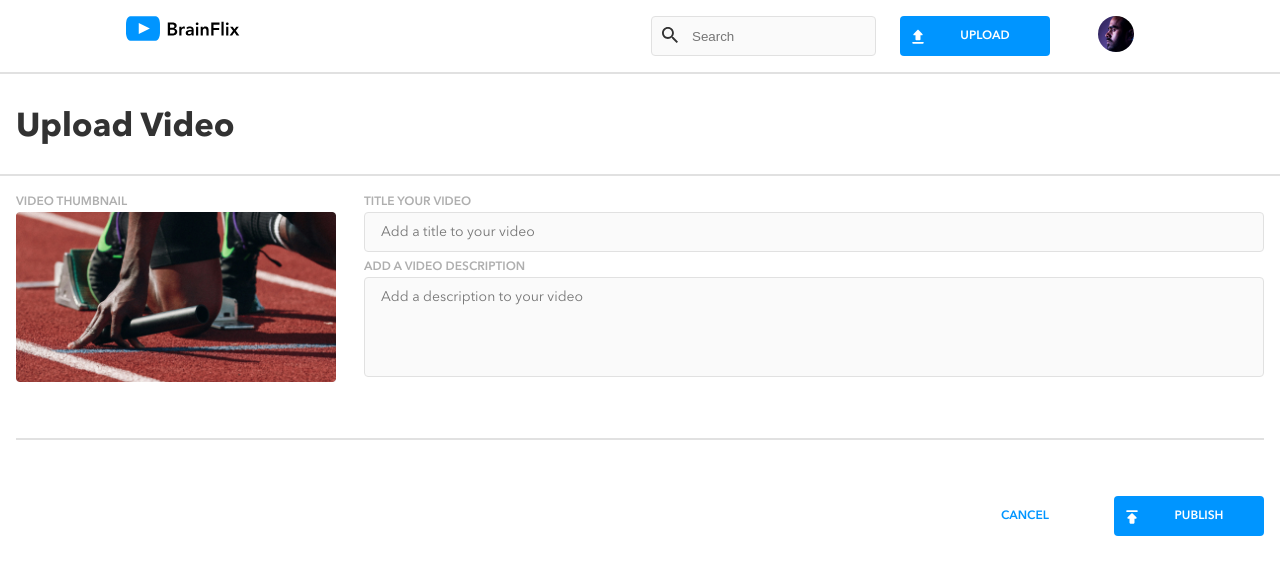
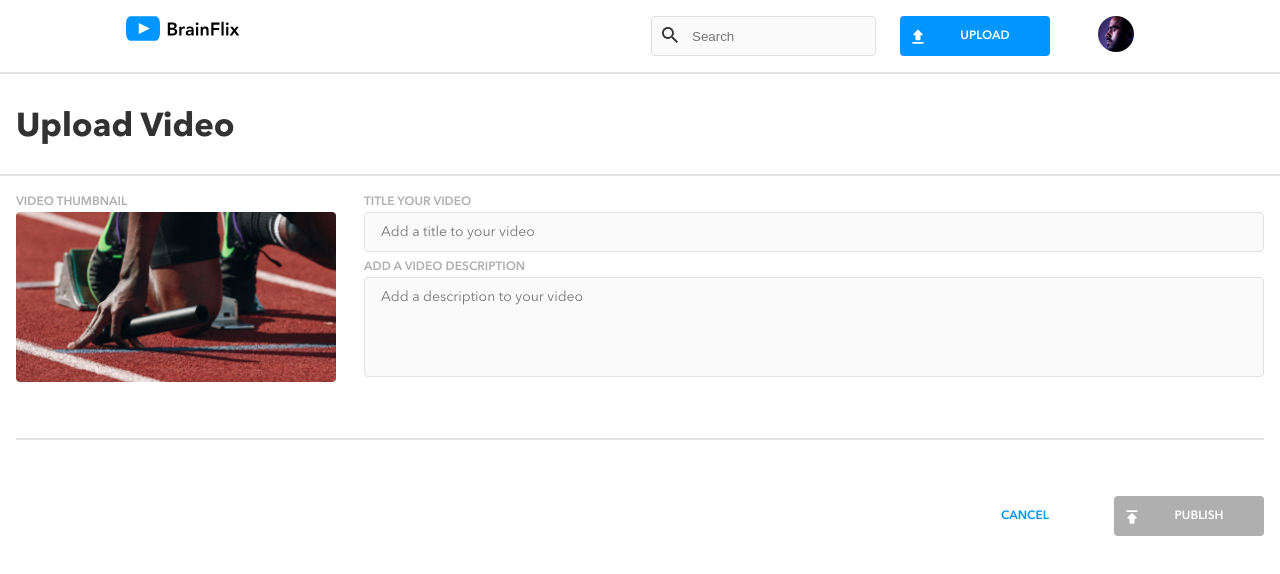
Before and after one commit to fansari-hub/farid-ansari-brainflix, a React (Create React App) app: page /upload in a window 1280 px wide. Shown: the top 574 px of the page. Built offline with nearby package versions, Linux system fonts and the light colour scheme.

Commit message:
implemented form validation for upload page

```diff
--- a/src/components/Button/Button.js
+++ b/src/components/Button/Button.js
@@ -6,12 +6,19 @@ import iPublish from "../../assets/Icons/publish.svg";
 const icons = [iComment, iUpload, iPublish];
 
 export default function Button(prop) {
-  const { label, iconType } = prop;
+  const { label, iconType, buttonType, disabled } = prop;
+  let buttonClass = ""
+
+  if (disabled===true){
+    buttonClass="Button Button--disabled"
+  } else{
+    buttonClass="Button"
+  }
 
 
   if (iconType === undefined) {
     return (
-      <button className="ButtonCancel">
+      <button className="ButtonCancel" disabled={true}>
         <div className="ButtonCancel__icon">
           <div className="ButtonCancel__icon__image" />
         </div>
@@ -22,8 +29,8 @@ export default function Button(prop) {
     );
   } else {
     return (
-      <button className="Button">
-        <div className="Button__icon">
+      <button className={buttonClass} type={buttonType} disabled={disabled}>
+        <div className="Button__icon" >
           <img className="Button__icon__image" alt="icon" src={icons[iconType]} />
         </div>
         <div className="Button__label">
--- a/src/components/Button/Button.scss
+++ b/src/components/Button/Button.scss
@@ -24,12 +24,15 @@
     padding-left: $pad-2;
     padding-right: $pad-2;
   }
+  &--disabled{
+    background-color: $colPrimary-Silver;
+  }
   &:hover {
     cursor: pointer;
-    background-color: $colSecondary-DarkBlue;
-    animation: buttonHover;
-    animation-duration: 0.25s;
-    animation-fill-mode: forwards;
+    // background-color: $colSecondary-DarkBlue;
+    // animation: buttonHover;
+    // animation-duration: 0.25s;
+    // animation-fill-mode: forwards;
   }
   &__icon {
     padding-top: 5px;
--- a/src/components/UploadVideo/UploadVideo.js
+++ b/src/components/UploadVideo/UploadVideo.js
@@ -1,24 +1,59 @@
 import Button from "../Button/Button";
 import videoThumb from "../../assets/Images/Upload-video-preview.jpg";
+import { useNavigate } from "react-router-dom";
+import { useState } from "react";
 import "./UploadVideo.scss";
 
+const initialValues = {
+  videoTitle: "",
+  videoDescription: "",
+};
+
 export default function UploadVideo() {
+  const navigate = useNavigate();
+  const [values, setValues] = useState(initialValues);
+
+  const handleFormSubmit = (event) => {
+    event.preventDefault();
+    alert("Your video titled " + values.videoTitle + " is now uploading in the background.");
+    navigate("/");
+  };
+
+  const handleInputChange = (event) => {
+    const { name, value } = event.target;
+
+    setValues({
+      ...values,
+      [name]: value,
+    });
+  };
+
+  const isFormValid = () => {
+    if (values.videoTitle === "" || values.videoDescription === "") {
+      return false;
+    } else return true;
+  };
+
   return (
     <>
       <hr className="UploadVideo__ruler" />
-      <div className="UploadVideo">
+      <form className="UploadVideo" onSubmit={handleFormSubmit}>
         <div className="UploadVideo__container">
           <label className="UploadVideo__container__title font-Faded font-Label">VIDEO THUMBNAIL</label>
           <img className="UploadVideo__container__preview" src={videoThumb} alt="video preview" />
         </div>
         <div className="UploadVideo__fieldgroup">
           <div className="UploadVideo__container">
-            <label className="UploadVideo__container__title font-Faded font-Label">TITLE YOUR VIDEO</label>
-            <input type="text" className="UploadVideo__container__field font-Body" placeholder="Add a title to your video" />
+            <label htmlFor="videoTitle" className="UploadVideo__container__title font-Faded font-Label">
+              TITLE YOUR VIDEO
+            </label>
+            <input name="videoTitle" type="text" className="UploadVideo__container__field font-Body" placeholder="Add a title to your video" value={values.videoTitle} onChange={handleInputChange} />
           </div>
           <div className="UploadVideo__container">
-            <label className="UploadVideo__container__title font-Faded font-Label">ADD A VIDEO DESCRIPTION</label>
-            <textarea className="UploadVideo__container__textbox font-Body" placeholder="Add a description to your video" />
+            <label htmlFor="videoDescription" className="UploadVideo__container__title font-Faded font-Label">
+              ADD A VIDEO DESCRIPTION
+            </label>
+            <textarea name="videoDescription" className="UploadVideo__container__textbox font-Body" placeholder="Add a description to your video" value={values.videoDescription} onChange={handleInputChange} />
           </div>
         </div>
 
@@ -27,13 +62,13 @@ export default function UploadVideo() {
         </div>
         <div className="UploadVideo__buttonsContainer">
           <div className="UploadVideo__buttonsContainer__button">
-            <Button label="PUBLISH" iconType={2} />
+            <Button label="PUBLISH" iconType={2} buttonType="submit" disabled={!isFormValid()} />
           </div>
           <div className="UploadVideo__buttonsContainer__cancelbutton">
             <Button label="CANCEL" />
           </div>
         </div>
-      </div>
+      </form>
     </>
   );
 }
```
